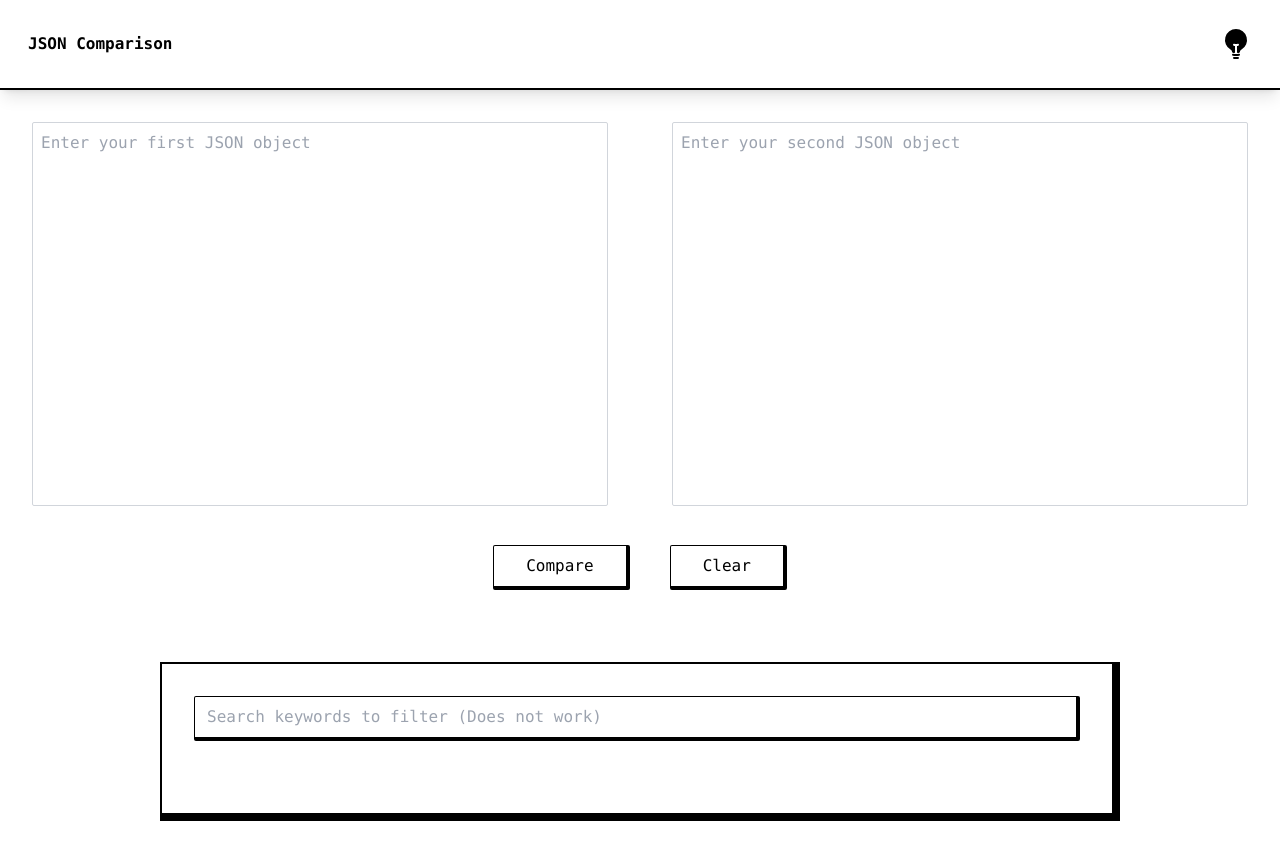
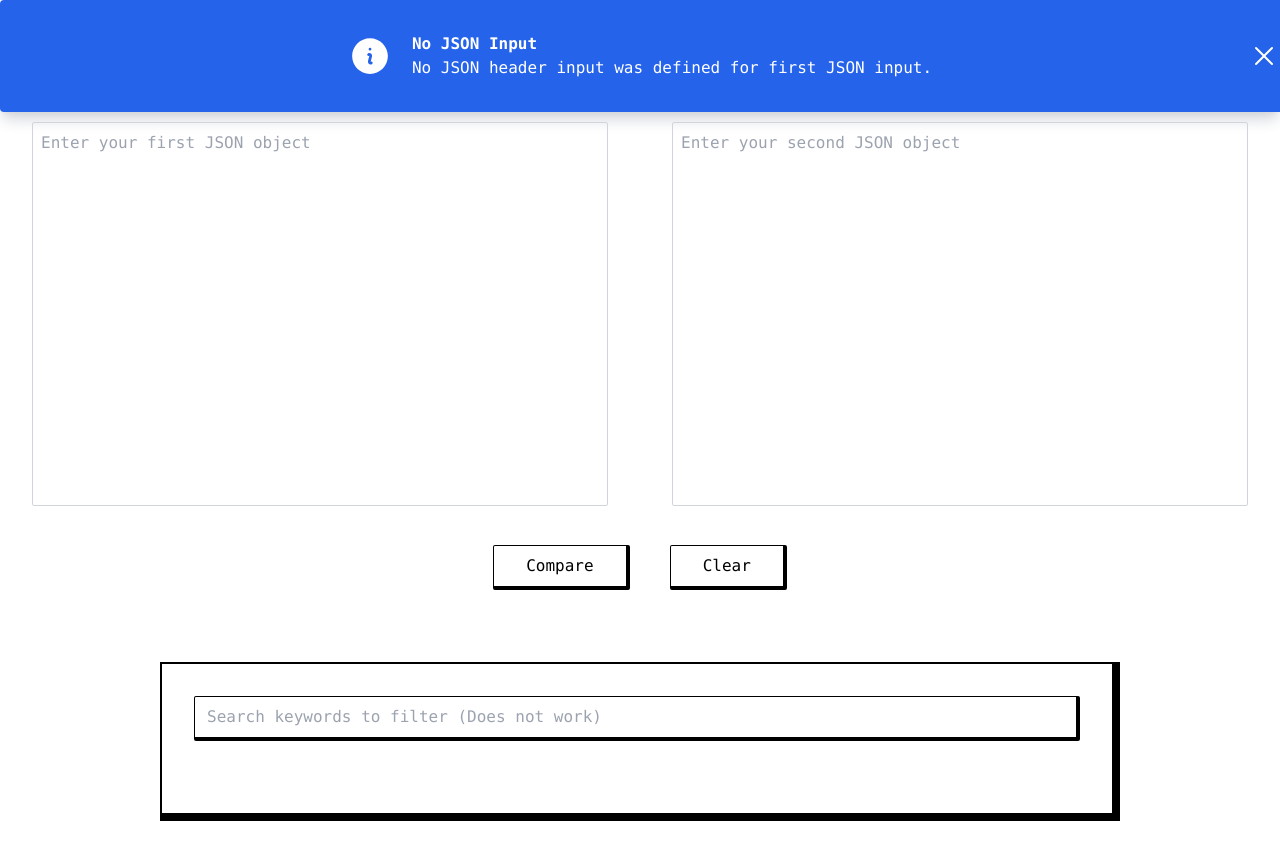
Before and after one commit to ashishdaulatabad/json-diff, a React (Create React App) app: page / in a window 1280 px wide. Both pictures are taken after a click on the button "Compare". Built offline with nearby package versions, Linux system fonts and the light colour scheme.

Commit message:
Error handling during JSON parsing error

```diff
--- a/src/App.tsx
+++ b/src/App.tsx
@@ -2,14 +2,17 @@ import React from 'react';
 import './App.css';
 import JsonDifference from './component/json-diff';
 import { Navbar } from './component/navbar';
+import { AlertProvider } from './providers/alerts';
 
 function App() {
     return (
         <div className="App">
             <Navbar />
-            <div>
-                <JsonDifference />
-            </div>
+            <AlertProvider>
+                <div>
+                    <JsonDifference />
+                </div>
+            </AlertProvider>
         </div>
     )
 }
--- /dev/null
+++ b/src/component/alerts.tsx
@@ -0,0 +1,105 @@
+import React from 'react'
+import XMarkIcon from '@heroicons/react/24/solid/XMarkIcon'
+import CheckBadge from '@heroicons/react/24/solid/CheckBadgeIcon'
+import ExclamationTriangleIcon from '@heroicons/react/24/solid/ExclamationTriangleIcon'
+import InformationCircleIcon from '@heroicons/react/24/solid/InformationCircleIcon'
+
+export enum AlertSeverity {
+  Error,
+  Warning,
+  Info,
+  Success,
+  Custom
+}
+
+interface AlertBase {
+  severity: AlertSeverity
+  header: string
+  lifems?: number
+  sticky?: boolean
+}
+
+interface AlertText extends AlertBase {
+  message: string
+  messageHtml?: never
+}
+
+export interface AlertHtml extends AlertBase {
+  messageHtml: string
+  message?: never
+}
+
+export type Alert = AlertText | AlertHtml
+
+export function Icon(sev: AlertSeverity) {
+  switch (sev) {
+    case AlertSeverity.Warning:
+      return <ExclamationTriangleIcon />
+    case AlertSeverity.Success:
+      return <CheckBadge />
+    case AlertSeverity.Error:
+      return <XMarkIcon />
+    default:
+      return <InformationCircleIcon />
+  }
+}
+
+export function ClassSeverity(sev: AlertSeverity) {
+  switch (sev) {
+    case AlertSeverity.Success:
+      return 'bg-green-600'
+    case AlertSeverity.Info:
+      return 'bg-blue-600'
+    case AlertSeverity.Error:
+      return 'bg-red-600'
+    case AlertSeverity.Warning:
+      return 'bg-yellow-600'
+    case AlertSeverity.Custom:
+      return 'bg-purple-600'
+  }
+}
+
+export let setShowState: any  = null
+
+/**
+ * @description Notification description
+ */
+export function ShowAlert(props: React.PropsWithoutRef<{ show: Alert }>) {
+  let className = 'flex justify-center flex-col top-0 left-0 w-full h-28 text-white text-center rounded-s shadow-lg shadow-gray-300 font-mono ease-in-out transition-all fixed'
+
+  const [showState, setSState] = React.useState<boolean>(false)
+  setShowState = setSState
+
+  React.useEffect(() => {
+    let clearIntervalId: NodeJS.Timeout
+    if (showState && !props.show.sticky) {
+      clearIntervalId = setTimeout(() => setSState(false), props.show.lifems || 3000)
+    }
+
+    return () => { clearIntervalId && clearInterval(clearIntervalId) }
+  })
+
+  const Ic = Icon(props.show.severity)
+  return (
+    <div className={
+      className +
+      (showState ? ' translate-y-0 opacity-100' : ' -translate-y-8 opacity-0') +
+      (' ' + ClassSeverity(props.show.severity))
+    }>
+      <div className="flex fixed w-full justify-end">
+        <div className="top-0 w-8 rounded-full transition-all ease-in hover:shadow-md hover:shadow-white">
+          <XMarkIcon onClick={(_) => setSState(false)}/>
+        </div>
+      </div>
+      <div className="flex flex-row justify-center header">
+        <div className="icon w-11 flex flex-col justify-center text-center">
+          {Ic}
+        </div>
+        <div className="ml-5 text-left">
+          <h1 className="font-bold">{props.show.header}</h1>
+          <p>{props.show.message}</p>
+        </div>
+      </div>
+    </div>
+  )
+}
--- a/src/component/json-diff.tsx
+++ b/src/component/json-diff.tsx
@@ -1,8 +1,10 @@
-import React from 'react'
+import React, { useContext } from 'react'
 import { IterableSummary } from '../models/interface'
 import compare from '../services/compare'
 import DiffSummary from './summary'
 import { Bars } from 'react-loader-spinner'
+import { AlertContext, AlertMessageFn } from '../providers/alerts'
+import { AlertSeverity } from './alerts'
 
 export default function JsonDifference() {
     let [first, setFirst] = React.useState<string | null>(null)
@@ -10,25 +12,53 @@ export default function JsonDifference() {
     let [summary, setSummary] = React.useState<IterableSummary>({} as IterableSummary)
     let [filter, setFilter] = React.useState<string | null>(null)
     let [isComparing, setIsComparing] = React.useState<boolean>(false)
+    let showMessage = useContext(AlertContext) as AlertMessageFn
 
-    React.useEffect(() => {
-        if (first?.length && second?.length) {
-            compare.compare(JSON.parse(first), JSON.parse(second))
-                .then(data => setSummary(data.get() as IterableSummary))
-                .catch((e) => {console.log(e)})
-                .finally(() => setIsComparing(false))
-        } else {
+    const startComparison = () => React.startTransition(() => {
+        if (isComparing) {
             setIsComparing(false)
         }
-    }, [isComparing])
-
-    const startComparison = async () => React.startTransition(() => setIsComparing(true))
+        setIsComparing(true)
+    })
     const clearComparison = async () => React.startTransition(() => {
         setIsComparing(false)
         setFirst('')
         setSecond('')
         setSummary({} as IterableSummary)
     })
+
+    React.useEffect(() => {
+        if (isComparing && first?.trim().length && second?.trim().length) {
+            try {
+                compare.compare(JSON.parse(first.trim()), JSON.parse(second.trim()))
+                    .then(data => setSummary(data.get() as IterableSummary))
+                    .catch((e) => {console.log(e)})
+                    .finally(() => setIsComparing(false))
+            } catch(e: any) {
+                showMessage({
+                    severity: AlertSeverity.Error,
+                    header: 'Error',
+                    message: e.message
+                })
+            } finally {
+                setIsComparing(false)
+            }
+        } else if (!first || !first.trim().length) {
+            showMessage({
+                severity: AlertSeverity.Info,
+                header: 'No JSON Input',
+                message: 'No JSON header input was defined for first JSON input.'
+            })
+            setIsComparing(false)
+        } else if (!second || !second.trim().length) {
+            showMessage({
+                severity: AlertSeverity.Info,
+                header: 'No JSON Input',
+                message: 'No JSON header input was defined for second JSON input.'
+            })
+            setIsComparing(false)
+        }
+    }, [isComparing])
 
     return (
         <>
--- /dev/null
+++ b/src/providers/alerts.tsx
@@ -0,0 +1,28 @@
+import React from 'react'
+import { Alert, ShowAlert, setShowState } from '../component/alerts'
+
+export type AlertMessageFn = (alert: Alert, forceShow?: boolean) => void
+
+// Show Message to the user
+let showMessage: AlertMessageFn
+export const AlertContext = React.createContext<AlertMessageFn | null>(null)
+
+/**
+ * @description Provider for showing notification
+ */
+export const AlertProvider = React.memo((props: React.PropsWithChildren) => {
+    const [status, setStatus] = React.useState({} as Alert)
+    showMessage = (alert: Alert) => {
+        setStatus(alert)
+        setShowState(true)
+    }
+
+    return (
+        <>
+            <AlertContext.Provider value={showMessage}>
+                {props.children}
+            </AlertContext.Provider>
+            <ShowAlert show={status} />
+        </>
+    )
+})
```
